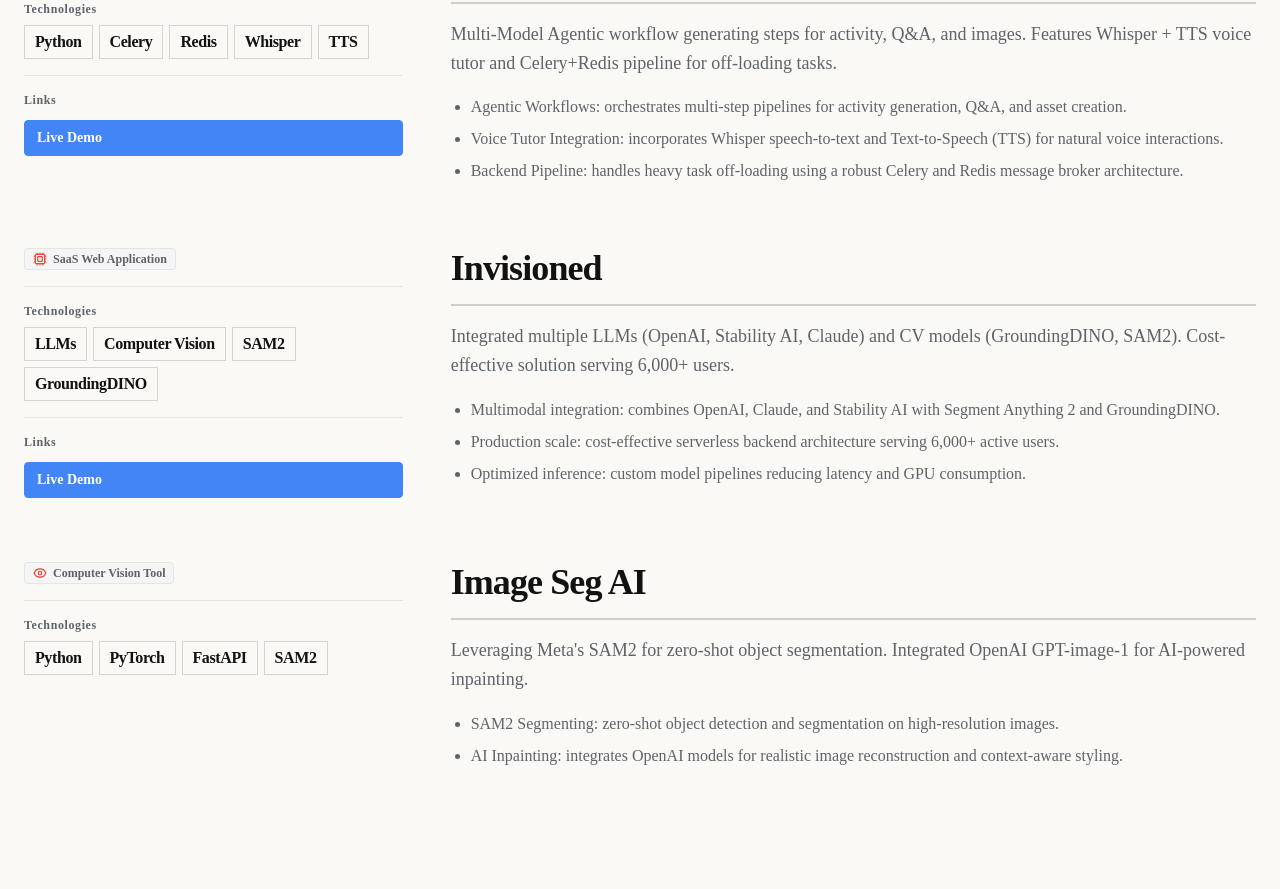
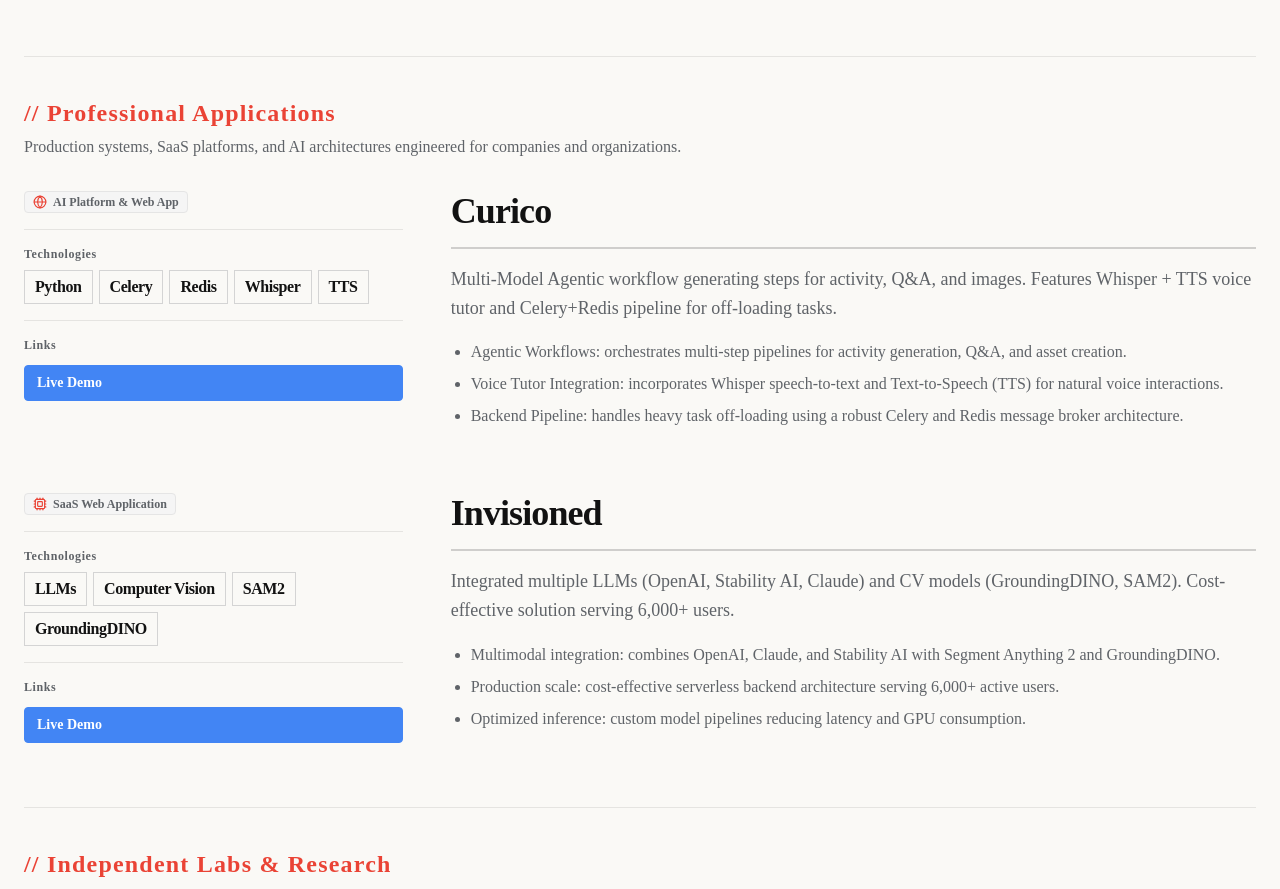
Before and after one commit to pankiae/pankiae.github.io, a Next.js app: page / in a window 1280 px wide. Shown: the part 1473-2362 px from the top of the page. Built offline with nearby package versions, Linux system fonts and the light colour scheme.

Commit message:
feat: implement Projects section component with categorized portfolio showcase

```diff
--- a/src/components/sections/Projects.jsx
+++ b/src/components/sections/Projects.jsx
@@ -8,6 +8,7 @@
 const projects = [
     {
         title: "django-rest-pgtenants",
+        category: "Open Source",
         type: "Open-Source Package",
         iconName: "Package",
         description: "A lightweight, zero-monkeypatching multi-tenancy package published on PyPI for Django REST Framework (DRF) implementing database-level PostgreSQL schema isolation.",
@@ -22,6 +23,7 @@
     },
     {
         title: "Curico",
+        category: "Professional Work",
         type: "AI Platform & Web App",
         iconName: "Globe",
         description: "Multi-Model Agentic workflow generating steps for activity, Q&A, and images. Features Whisper + TTS voice tutor and Celery+Redis pipeline for off-loading tasks.",
@@ -35,6 +37,7 @@
     },
     {
         title: "Invisioned",
+        category: "Professional Work",
         type: "SaaS Web Application",
         iconName: "Cpu",
         description: "Integrated multiple LLMs (OpenAI, Stability AI, Claude) and CV models (GroundingDINO, SAM2). Cost-effective solution serving 6,000+ users.",
@@ -48,6 +51,7 @@
     },
     {
         title: "Image Seg AI",
+        category: "Independent Labs",
         type: "Computer Vision Tool",
         iconName: "Eye",
         description: "Leveraging Meta's SAM2 for zero-shot object segmentation. Integrated OpenAI GPT-image-1 for AI-powered inpainting.",
@@ -60,6 +64,24 @@
     },
 ];
 
+const categories = [
+    {
+        id: "open-source",
+        name: "Open Source Contributions",
+        description: "Production-grade libraries and packages built for the developer community and published on PyPI."
+    },
+    {
+        id: "professional",
+        name: "Professional Applications",
+        description: "Production systems, SaaS platforms, and AI architectures engineered for companies and organizations."
+    },
+    {
+        id: "personal",
+        name: "Independent Labs & Research",
+        description: "Personal tools, machine learning experiments, and computer vision systems exploring new models."
+    }
+];
+
 const iconMap = {
     Package: Package,
     Globe: Globe,
@@ -69,7 +91,7 @@
 
 export function Projects() {
     return (
-        <section id="projects" className="container mx-auto px-6 py-12 md:py-16 space-y-12">
+        <section id="projects" className="container mx-auto px-6 py-12 md:py-16 space-y-16">
             <motion.div
                 initial={{ opacity: 0, y: 20 }}
                 whileInView={{ opacity: 1, y: 0 }}
@@ -86,8 +108,24 @@
                 </p>
             </motion.div>
 
+            <div className="space-y-16">
+                {categories.map((cat) => {
+                    const catProjects = projects.filter(p => p.category === (cat.id === "open-source" ? "Open Source" : cat.id === "professional" ? "Professional Work" : "Independent Labs"));
+                    if (catProjects.length === 0) return null;
+
+                    return (
+                        <div key={cat.id} className="space-y-8 pt-10 first:pt-0 border-t first:border-t-0 border-neutral-800/10">
+                            <div className="space-y-1.5 max-w-3xl">
+                                <h3 className="text-xl md:text-2xl font-mono tracking-wider text-secondary font-bold">
+                                    // {cat.name}
+                                </h3>
+                                <p className="text-sm md:text-base text-muted-foreground font-sans">
+                                    {cat.description}
+                                </p>
+                            </div>
+
                             <div className="space-y-12 md:space-y-16">
-                {projects.map((project, index) => {
+                                {catProjects.map((project, index) => {
                                     const ProjectIcon = iconMap[project.iconName] || Globe;
                                     return (
                                         <motion.div
@@ -162,6 +200,10 @@
                                     );
                                 })}
                             </div>
+                        </div>
+                    );
+                })}
+            </div>
         </section>
     );
 }
```
Lines whose indentation alone changed are shown as unchanged.
